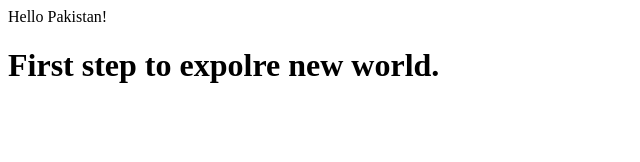
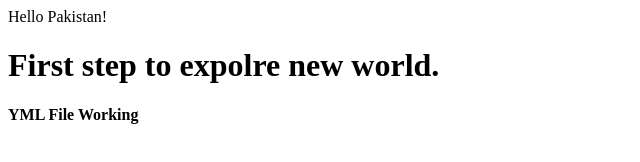
Before and after one commit to arfan-lab/2020bootcamp, a plain HTML site: page index.html in a window 1280 px wide. Shown: the whole page, without its empty margins (0-640 px from the left). Drawn offline with Linux system fonts and the light colour scheme.

Commit message:
Update index.html

```diff
--- a/index.html
+++ b/index.html
@@ -8,5 +8,6 @@
         Hello Pakistan!
     </div>
     <h1>First step to expolre new world.</h1>
+    <B>YML File Working</B>
 </body>
 </html>
```
